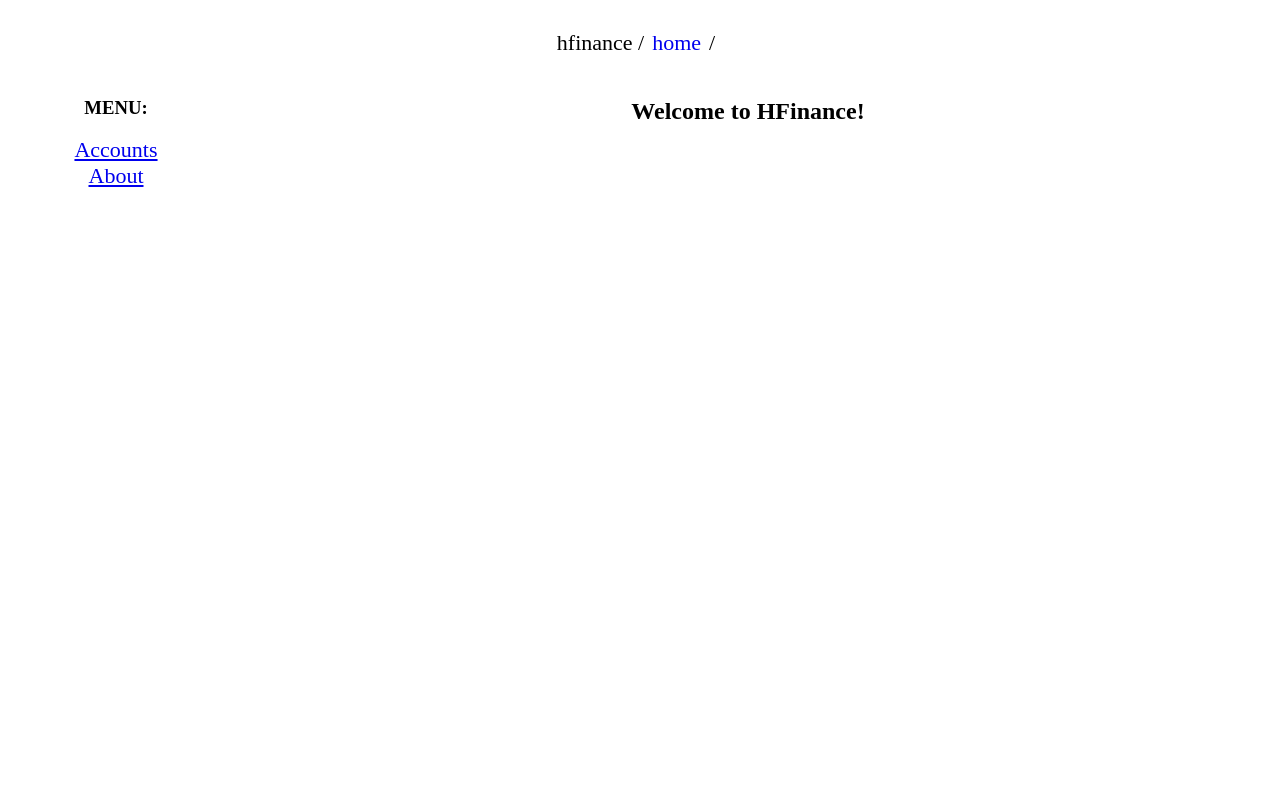
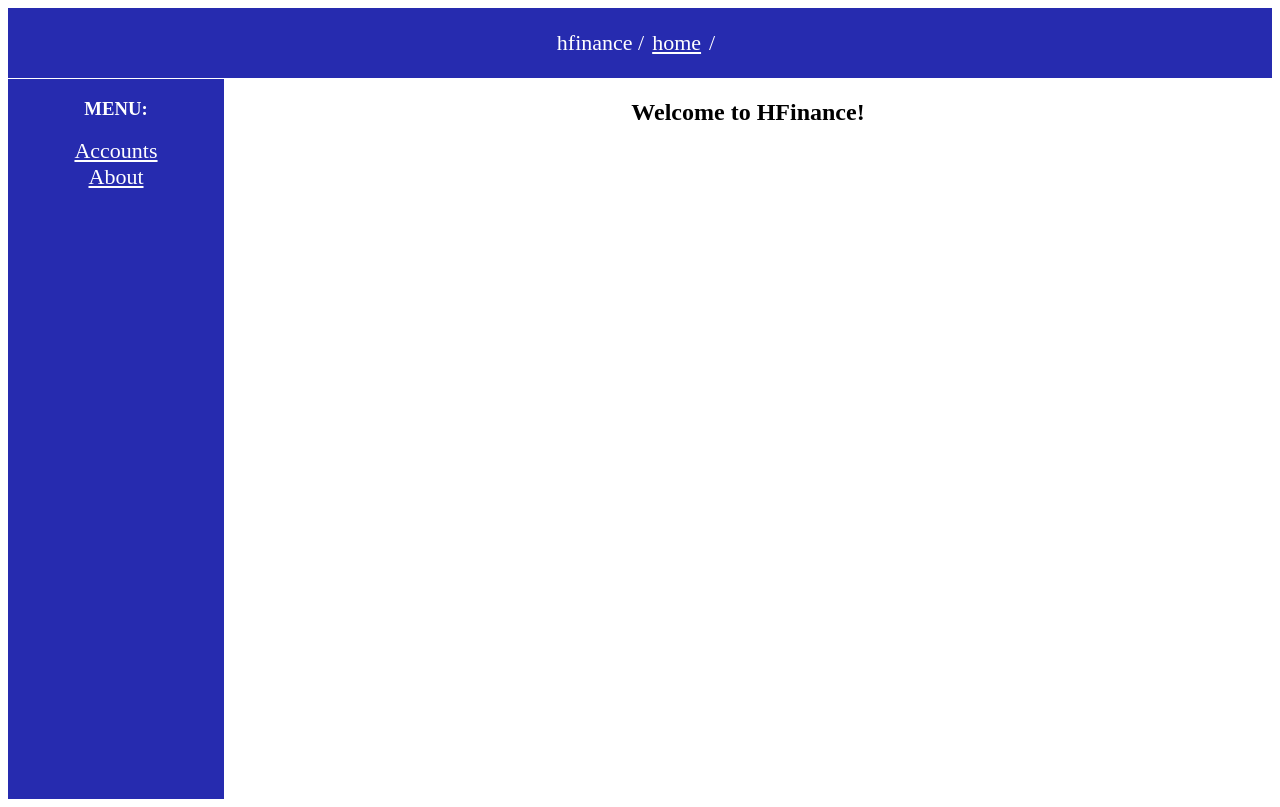
Before and after one commit to andrew20242/hfinance_front, an Angular app: page /home in a window 1280 px wide. Built offline with nearby package versions, Linux system fonts and the light colour scheme.

Commit message:
add main styles

```diff
--- a/src/app/app.component.scss
+++ b/src/app/app.component.scss
@@ -5,6 +5,7 @@
 app-side-menu {
   max-width: 216px;
   width: 100%;
+  height: 90vh;
 }
 
 .outer-router {
--- a/src/app/components/breadcrumb/breadcrumb.component.scss
+++ b/src/app/components/breadcrumb/breadcrumb.component.scss
@@ -1,10 +1,16 @@
+@import '../../../styles.scss';
+
+* {
+  background-color: $primary-color;
+  color: white;
+}
+
 a {
   margin-block-start: 1em;
   margin-block-end: 1em;
   margin-inline-start: 0px;
   margin-inline-end: 0px;
   margin-right: .5rem;
-  text-decoration: unset;
 }
 
 p {
@@ -14,4 +20,5 @@ p {
 .breadcrumb-text {
   display: flex;
   justify-content: center;
+  border-bottom: 1px white solid;
 }
--- a/src/app/components/side-menu/side-menu.component.scss
+++ b/src/app/components/side-menu/side-menu.component.scss
@@ -1,3 +1,10 @@
+@import '../../../styles.scss';
+
+* {
+  background-color: $primary-color;
+  color: white;
+}
+
 .side-menu {
   display: flex;
   flex-direction: column;
--- a/src/styles.scss
+++ b/src/styles.scss
@@ -1,4 +1,6 @@
 /* You can add global styles to this file, and also import other style files */
+$primary-color: #262BAF;
+
 p, a {
   font-size: 22px;
 }
```
